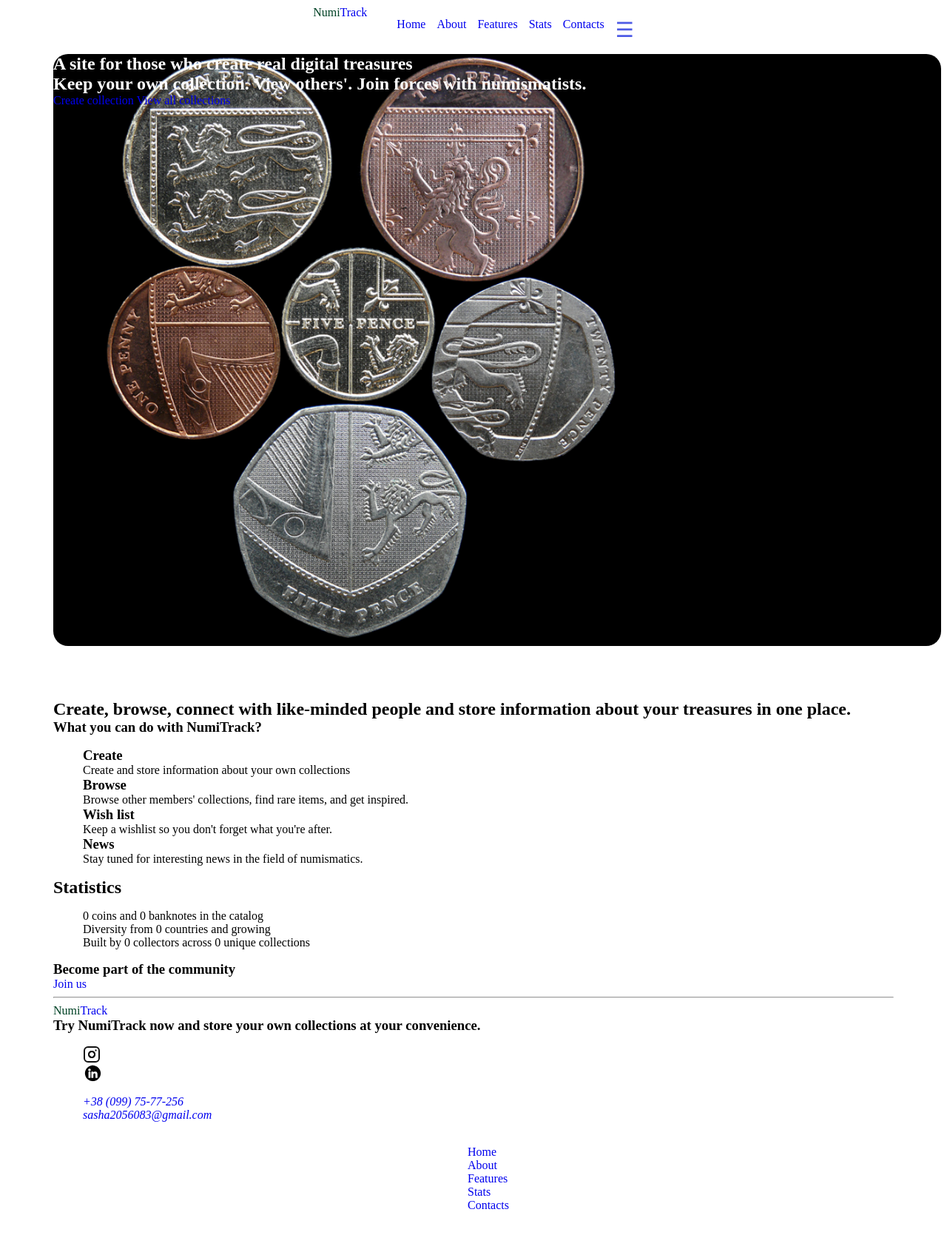
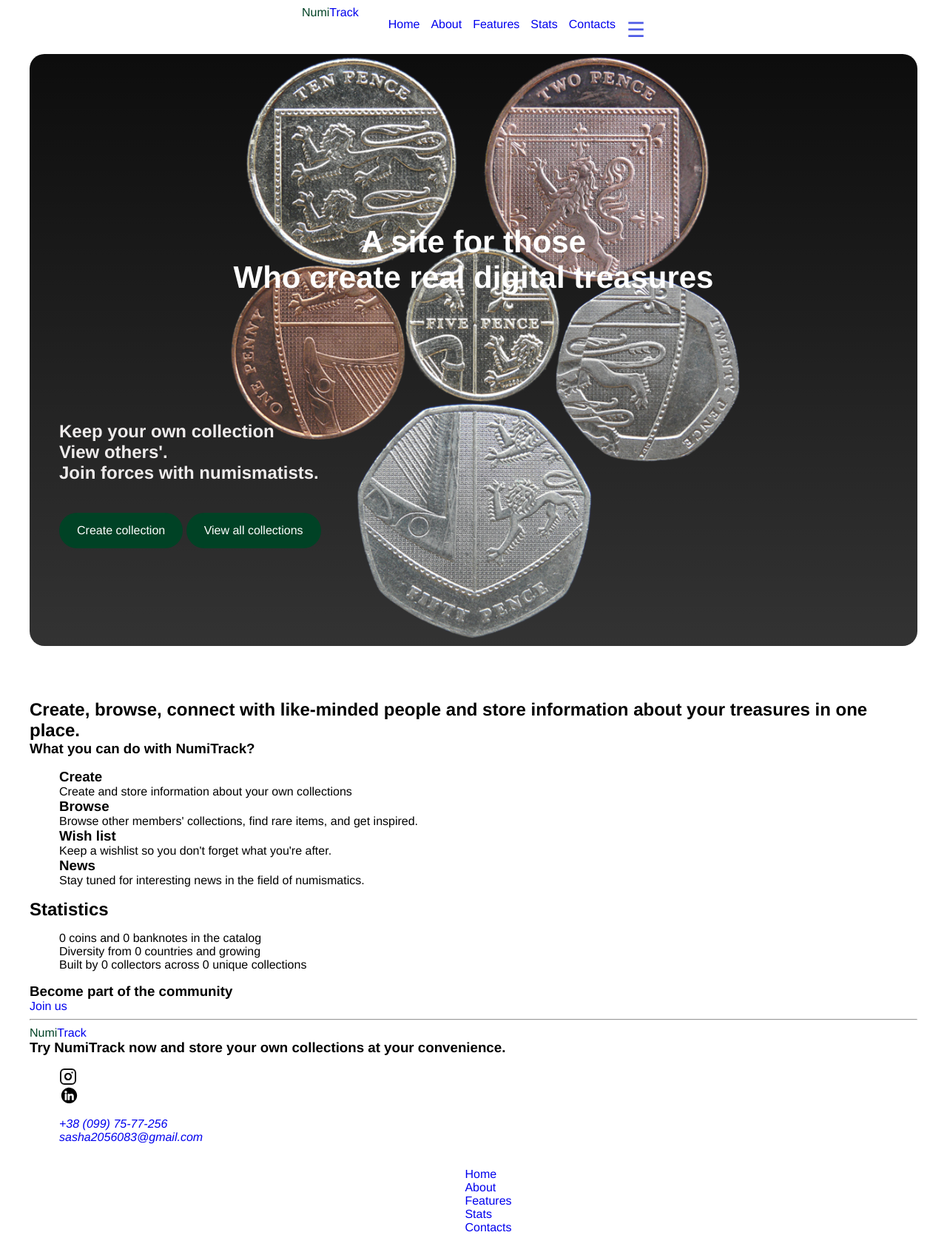
Before and after one commit to khlivniukoleksandr/NumiTrack, a Django app: page / in a window 1280 px wide. Shown: the whole page at 74% size. Before the commit the page ends 1634 px from the top, so only its background shows below. Run offline with Django 5.2, Linux system fonts and the light colour scheme; data that the repository does not hold is empty.

Commit message:
Creating Sort function foor coins, stylize hero-section

```diff
--- a/items/urls.py
+++ b/items/urls.py
@@ -1,6 +1,5 @@
 from django.urls import path
 
-from items.models import Collection
 from items.views import (ProfileView,
                          CollectionListView,
                          CollectionCreateView,
@@ -19,8 +18,8 @@ from items.views import (ProfileView,
                          BanknoteUpdateView,
                          BanknoteDeleteView,
                          PublicCollectionListView,
-                         AddBanknoteToCollectionView,
-                         SearchView)
+                         AddBanknoteToCollectionView
+                         )
 
 urlpatterns = [
     path("profile/", ProfileView.as_view(), name="profile"),
@@ -55,9 +54,6 @@ urlpatterns = [
 
     path("collections/", PublicCollectionListView.as_view(), name="public-collections"),
 
-    #Search
-
-    path("search/coins/", SearchView.as_view(), name="search-coins"),
 ]
 
 app_name = "items"
--- a/items/views.py
+++ b/items/views.py
@@ -1,13 +1,11 @@
 from django.contrib.auth.mixins import LoginRequiredMixin
-from django import forms
-from django.db.models import Q
 from django.http import HttpRequest, HttpResponse
 from django.shortcuts import render, get_object_or_404, redirect
 from django.urls import reverse_lazy
 from django.views import generic
 from django.views.generic import UpdateView, CreateView, DeleteView, TemplateView
 
-from items.forms import CustomCollectionForm, CustomCoinForm, CustomBanknoteForm
+from items.forms import CustomCollectionForm, CustomCoinForm, CustomBanknoteForm, CoinFilterForm
 from items.models import (Collector,
                           Collection,
                           Coin, Banknote
@@ -44,6 +42,7 @@ class CollectionListView(LoginRequiredMixin, generic.ListView):
     model = Collection
     template_name = "collections/my_collections.html"
     context_object_name = "collections"
+    paginate_by = 15
 
     def get_queryset(self):
         return Collection.objects.filter(owner=self.request.user)
@@ -142,9 +141,26 @@ class CoinListView(LoginRequiredMixin, generic.ListView):
     model = Coin
     template_name = "coins/my_coins.html"
     context_object_name = "coins"
+    paginate_by = 15
 
     def get_queryset(self):
-        return Coin.objects.filter(owner=self.request.user)
+        queryset = Coin.objects.filter(owner=self.request.user)
+        year = self.request.GET.get("year")
+        country = self.request.GET.get("country")
+        material = self.request.GET.get("material")
+
+        if year:
+            queryset = queryset.filter(year=year)
+        if country:
+            queryset = queryset.filter(country__icontains=country)
+        if material:
+            queryset = queryset.filter(material__icontains=material)
+        return queryset
+
+    def get_context_data(self, **kwargs):
+        context = super().get_context_data(**kwargs)
+        context['form'] = CoinFilterForm(self.request.GET or None)
+        return context
 
 
 class CoinDetailView(LoginRequiredMixin, generic.DetailView):
@@ -173,6 +189,8 @@ class CoinCreateView(LoginRequiredMixin, CreateView):
         # Автоматично встановлюємо власника перед збереженням
         form.instance.owner = self.request.user
         return super().form_valid(form)
+
+
 class CoinUpdateView(LoginRequiredMixin, UpdateView):
     model = Coin
     form_class = CustomCoinForm
@@ -195,6 +213,7 @@ class BanknoteListView(LoginRequiredMixin, generic.ListView):
     model = Banknote
     template_name = "banknotes/my_banknotes.html"
     context_object_name = "banknotes"
+    paginate_by = 15
 
     def get_queryset(self):
         return Banknote.objects.filter(owner=self.request.user)
@@ -250,25 +269,7 @@ class PublicCollectionListView(generic.ListView):
     model = Collection
     template_name = "collections/public_collections.html"
     context_object_name = "public_collections"
+    paginate_by = 15
 
     def get_queryset(self):
         return Collection.objects.all()
-
-
-class SearchView(generic.ListView):
-    template_name = "search/results.html"
-    context_object_name = "coins"
-
-    def get_queryset(self):
-        query = self.request.GET.get("q", "")
-        return Coin.objects.filter(
-            Q(name__icontains=query) |
-            Q(country__icontains=query) |
-            Q(material__icontains=query) |
-            Q(denomination__icontains=query)
-        )
-
-    def get_context_data(self, **kwargs):
-        context = super().get_context_data(**kwargs)
-        context["query"] = self.request.GET.get("q", "")
-        return context
--- a/static/css/styles.css
+++ b/static/css/styles.css
@@ -1,3 +1,7 @@
+* {
+    font-family: "Montserrat", Helvetica;
+}
+
 h1,
 h2,
 h3,
@@ -32,10 +36,10 @@ button {
 }
 
 .container {
-    width: 1136px;
-    padding-left: 33px;
-    padding-right: 33px;
+    max-width: 1200px;
     margin: 0 auto;
+    padding: 0 16px;
+
 }
 
 /*Sidebar*/
@@ -123,18 +127,60 @@ button {
     background-color: #0eb6df;
 }
 
-/*First section description*/
-.section-description {
+/* Home page */
+
+/* 1 section Hero-section*/
+.hero-section {
     background-color: black;
-    background-image: url(/static/images/hero-banner.jpg);
+    background-image: linear-gradient(to top, rgba(255, 255, 255, 0.2), rgba(255, 255, 255, 0.05)),
+    url(/static/images/hero-banner.jpg);
+    background-position: center;
     width: 1200px;
     height: 800px;
     background-size: contain;
     border-radius: 20px;
     margin-bottom: 72px;
     background-repeat: no-repeat;
+}
+
+.hero-section-title {
+    font-size: 42px;
+    padding-top: 150px;
+    color: #ffffff;
+    margin-bottom: 170px;
+    text-align: center;
+}
+
+.hero-section-text {
+    padding: 80px 40px 40px 40px;
+}
+
+.hero-section-description {
+    color: #efecec;
+}
+
+.hero-section-button {
+    display: inline-block;
+    padding: 15px 24px;
+    background-color: #004225;
     color: #fff;
+    border: none;
+    border-radius: 30px;
+    text-decoration: none;
+    font-weight: 500;
+    font-size: 1rem;
+    transition: background-color 0.3s ease, transform 0.2s ease;
+    margin-top: 40px;
+
 }
+
+.hero-section-button:hover {
+    background-color: #006b3c;
+    transform: scale(1.05);
+    text-decoration: none;
+    color: #00fa8a;
+}
+
 
 /*Profile-page*/
 .img-profile {
--- a/templates/base.html
+++ b/templates/base.html
@@ -44,9 +44,14 @@
     </div>
   </header>
 {% endblock %}
-<main id="main-content">
   {% block content %}
+
   {% endblock %}
+<div class="container">
+    {% block pagination %}
+      {% include "includes/pagination.html" %}
+    {% endblock %}
+</div>
 </main>
 {% block footer %}
   {% include "includes/footer.html" %}
--- a/templates/home_page.html
+++ b/templates/home_page.html
@@ -1,15 +1,16 @@
 {% extends "base.html" %}
 {% block content %}
   <div class="container">
-    <section id="about" class="section-description">
-      <h1>A site for those who create real digital treasures</h1>
-      <h2>Keep your own collection. View others'. Join forces with numismatists.</h2>
-      <a href="{% url 'items:create-collection' %}">Create collection</a>
-      <a href="{% url 'items:public-collections' %}">View all collections</a>
+    <section id="about" class="hero-section">
+      <div class="hero-section-text">
+        <h1 class="hero-section-title">A site for those <br>Who create real digital treasures</h1>
+        <h2 class="hero-section-description">Keep your own collection<br>View others'.<br>Join forces with numismatists.</h2>
+        <a href="{% url 'items:create-collection' %}" class="hero-section-button">Create collection</a>
+        <a href="{% url 'items:public-collections' %}" class="hero-section-button">View all collections</a>
+      </div>
     </section>
-  </div>
     <section id="features" class="section-features">
-    <div class="container">
+
       <h2>Create, browse, connect with like-minded people and store information about your treasures in one place.</h2>
       <h3>What you can do with NumiTrack?</h3>
       <ul>
@@ -30,10 +31,8 @@
           <p>Stay tuned for interesting news in the field of numismatics.</p>
         </li>
       </ul>
-    </div>
     </section>
     <section id="stats" class="section-stats">
-    <div class="container">
       <h2>Statistics</h2>
       <ul>
         <li>
@@ -50,6 +49,6 @@
         <h3>Become part of the community</h3>
         <a href="{% url 'login' %}">Join us</a>
       {% endif %}
+    </section>
   </div>
-  </section>
 {% endblock %}
```
Also changed, not shown: other parts of static/css/styles.css (+30 -26 lines), items/forms.py (+7 -0 lines), items/templatetags/query_transform.py (added, +13 -0 lines), templates/banknotes/my_banknotes.html (+11 -7 lines), templates/coins/my_coins.html (+13 -7 lines), templates/collections/my_collections.html (+15 -7 lines), templates/collections/public_collections.html (+8 -4 lines), templates/includes/pagination.html (added, +30 -0 lines), items/templatetags/__init__.py (added). Lines whose indentation alone changed are shown as unchanged.
